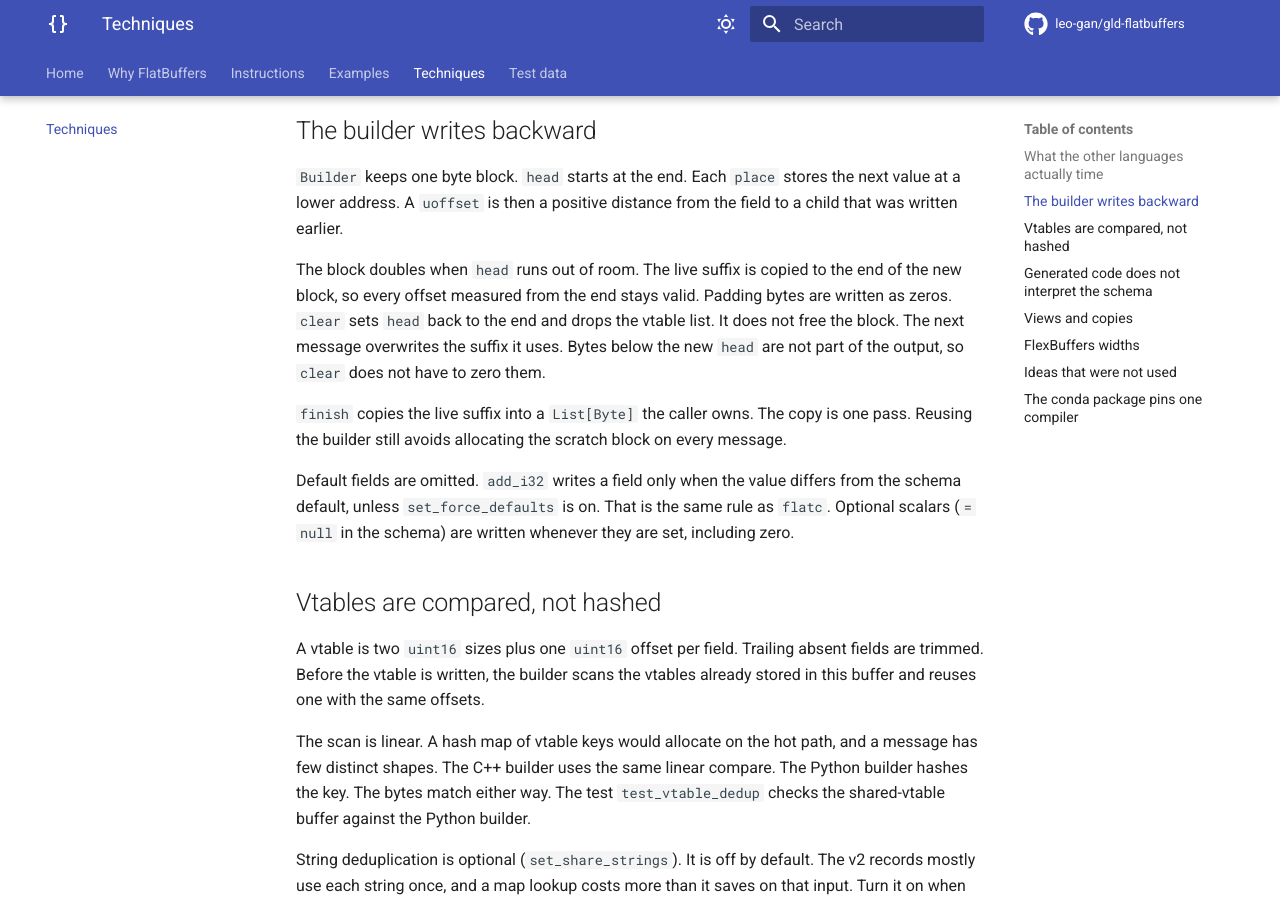
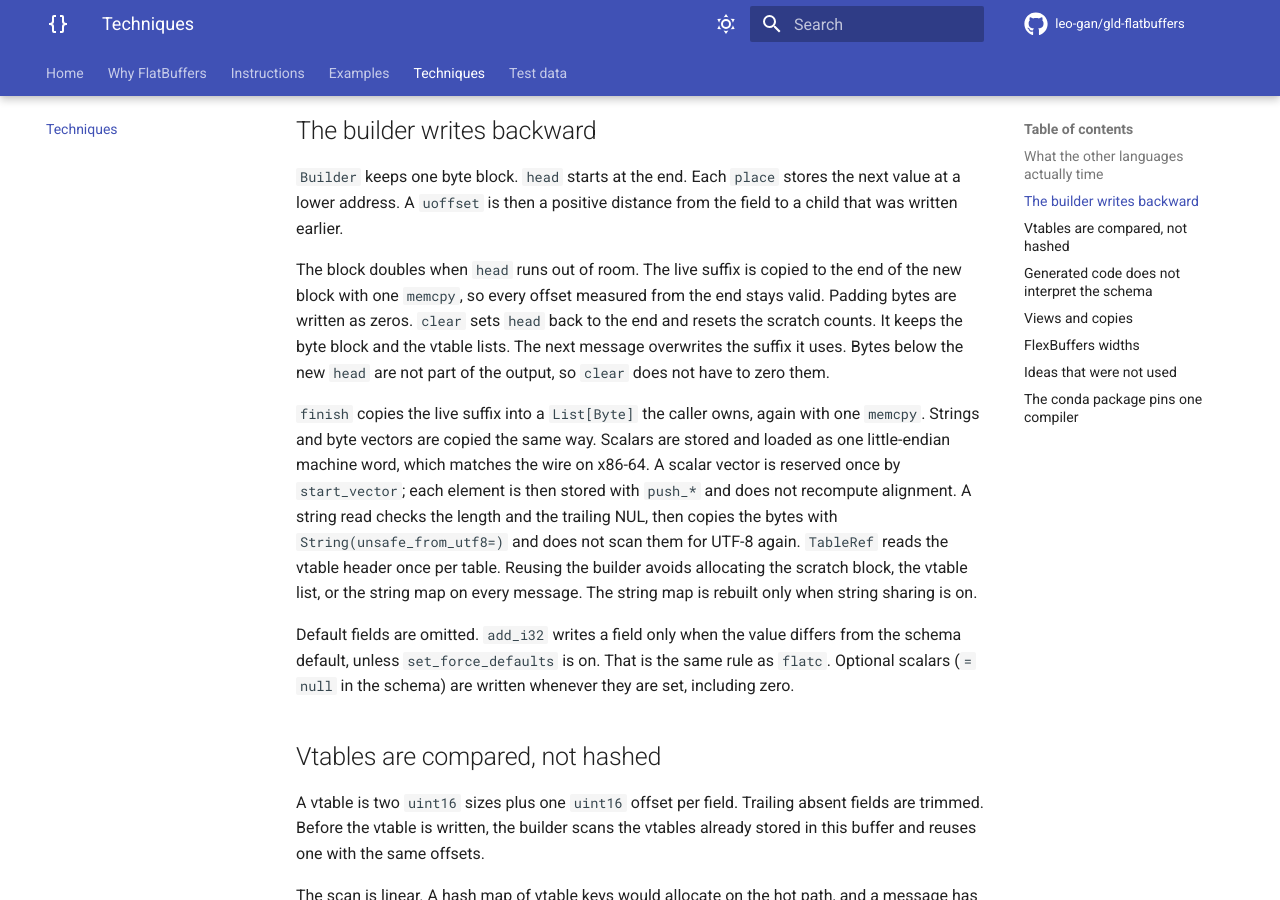
Before and after one commit to leo-gan/gld-flatbuffers, an MkDocs documentation site: the page built from docs/techniques.md, in a window 1280 px wide and 900 px high, scrolled down 1040 px. Built offline with MkDocs 1.6.1 and Material for MkDocs 9.7.7, drawn with Linux system fonts in a browser that asks for light colours; comment, search, counter and statistics services are not loaded.

Commit message:
perf: store FlatBuffers scalars as machine words (#4)
Word-sized loads and stores, one vtable read per table, and a string copy that skips a second UTF-8 scan. The bytes stay the same.

```diff
--- a/docs/techniques.md
+++ b/docs/techniques.md
@@ -41,15 +41,22 @@ the next value at a lower address. A `uoffset` is then a positive distance
 from the field to a child that was written earlier.
 
 The block doubles when `head` runs out of room. The live suffix is copied to
-the end of the new block, so every offset measured from the end stays valid.
-Padding bytes are written as zeros. `clear` sets `head` back to the end and
-drops the vtable list. It does not free the block. The next message overwrites
-the suffix it uses. Bytes below the new `head` are not part of the output, so
-`clear` does not have to zero them.
+the end of the new block with one `memcpy`, so every offset measured from the
+end stays valid. Padding bytes are written as zeros. `clear` sets `head` back
+to the end and resets the scratch counts. It keeps the byte block and the
+vtable lists. The next message overwrites the suffix it uses. Bytes below the
+new `head` are not part of the output, so `clear` does not have to zero them.
 
-`finish` copies the live suffix into a `List[Byte]` the caller owns. The copy
-is one pass. Reusing the builder still avoids allocating the scratch block on
-every message.
+`finish` copies the live suffix into a `List[Byte]` the caller owns, again
+with one `memcpy`. Strings and byte vectors are copied the same way. Scalars
+are stored and loaded as one little-endian machine word, which matches the
+wire on x86-64. A scalar vector is reserved once by `start_vector`; each
+element is then stored with `push_*` and does not recompute alignment. A
+string read checks the length and the trailing NUL, then copies the bytes
+with `String(unsafe_from_utf8=)` and does not scan them for UTF-8 again.
+`TableRef` reads the vtable header once per table. Reusing the builder avoids
+allocating the scratch block, the vtable list, or the string map on every
+message. The string map is rebuilt only when string sharing is on.
 
 Default fields are omitted. `add_i32` writes a field only when the value
 differs from the schema default, unless `set_force_defaults` is on. That is
```
Also changed, not shown: 6 other files.
